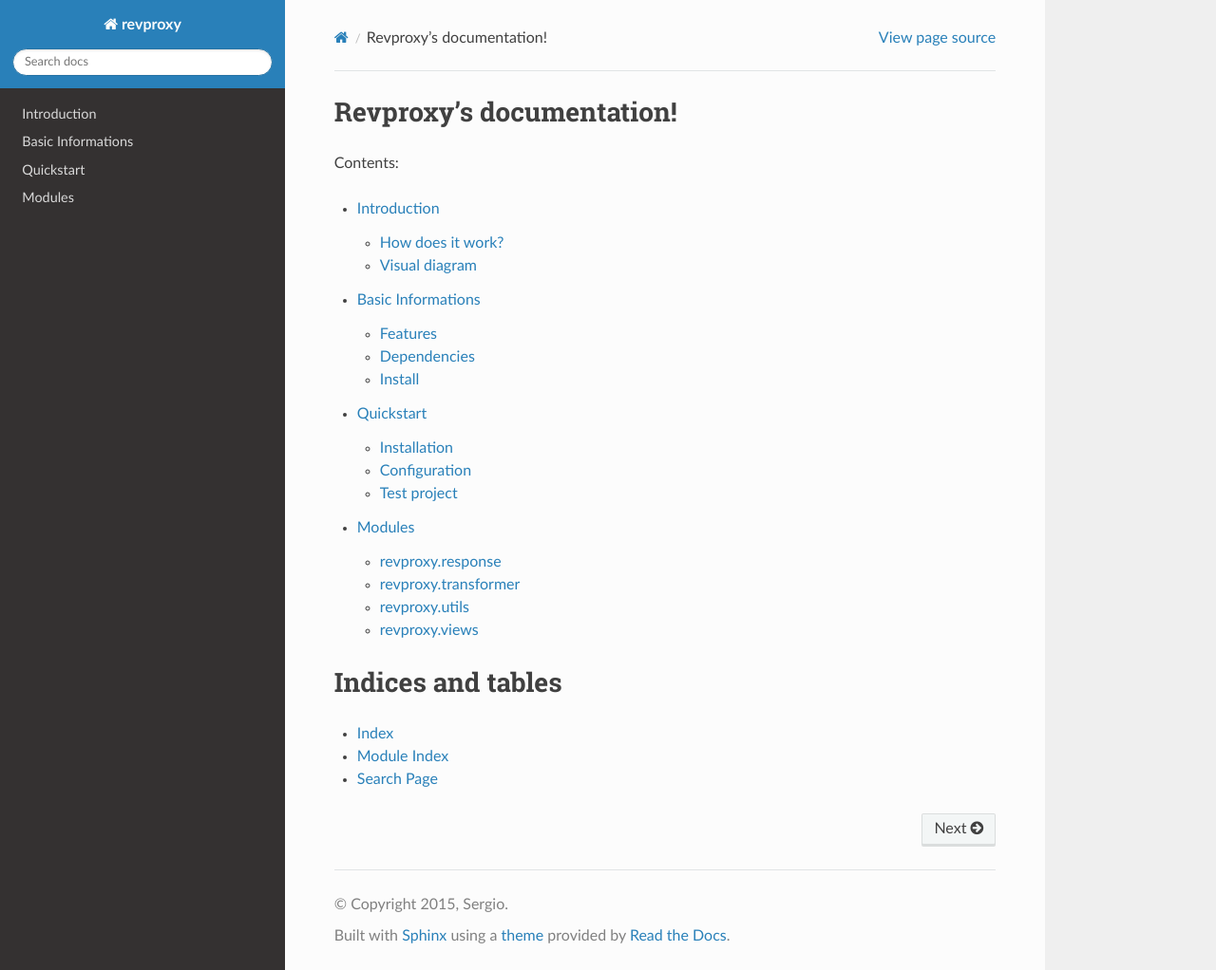
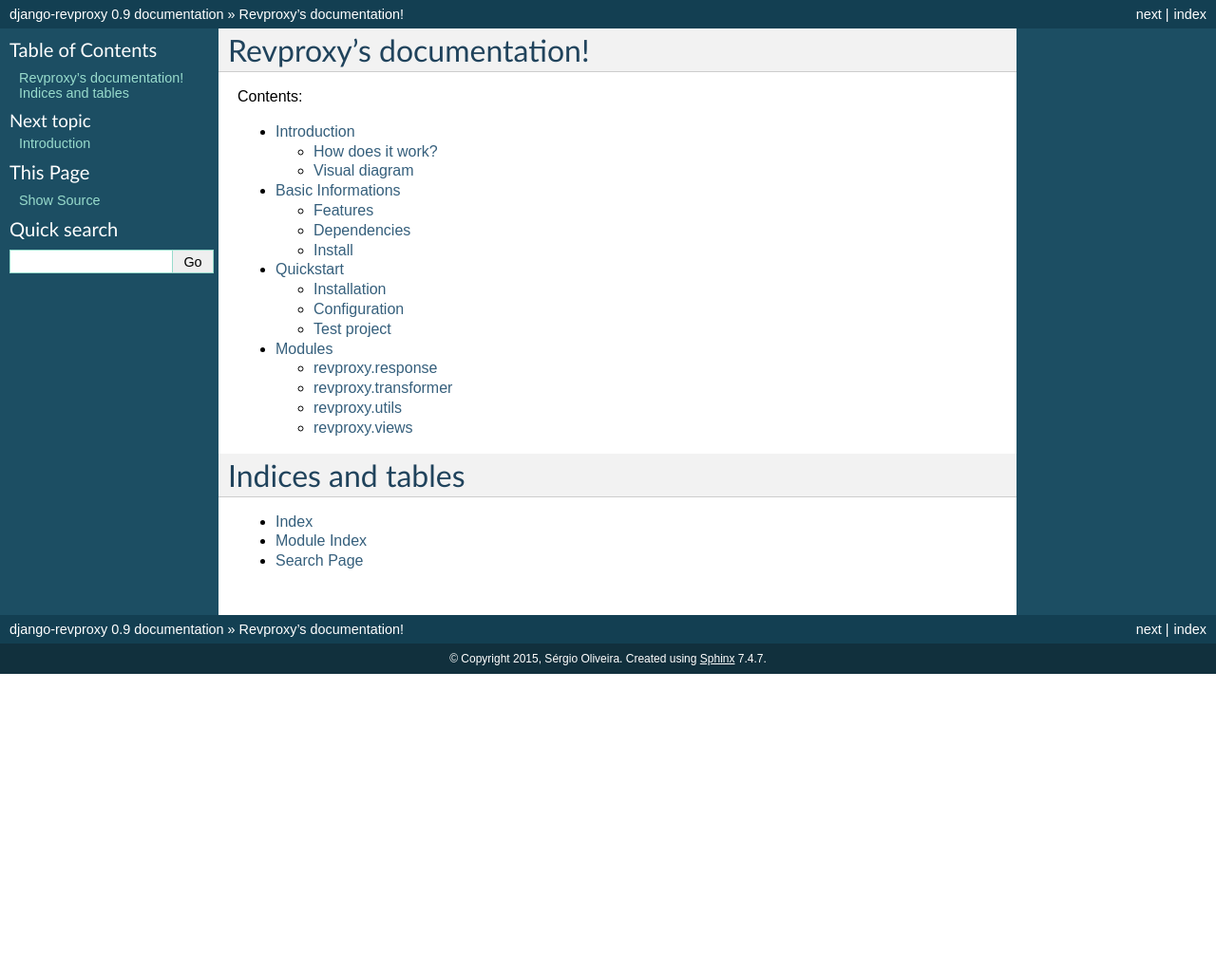
Before and after one commit to jazzband/django-revproxy, a Sphinx documentation site: the page built from docs/index.rst, in a window 1280 px wide and 1022 px high. Shown: the whole window at 95% size. Built offline with Sphinx 7.4.7, drawn with Linux system fonts in a browser that asks for light colours; formulas are drawn with MathJax 3.

Commit message:
Updated conf.py

```diff
--- a/docs/conf.py
+++ b/docs/conf.py
@@ -1,7 +1,7 @@
 # -*- coding: utf-8 -*-
 #
-# revproxy documentation build configuration file, created by
-# sphinx-quickstart on Mon Feb 23 22:05:23 2015.
+# django-revproxy documentation build configuration file, created by
+# sphinx-quickstart on Wed Mar  4 10:44:29 2015.
 #
 # This file is execfile()d with the current directory set to its
 # containing dir.
@@ -14,13 +14,11 @@
 
 import sys
 import os
-import sphinx_rtd_theme
-from sphinx.ext.autodoc import ModuleLevelDocumenter, DataDocumenter
 
 # If extensions (or modules to document with autodoc) are in another directory,
 # add these directories to sys.path here. If the directory is relative to the
 # documentation root, use os.path.abspath to make it absolute, like shown here.
-sys.path.insert(0, os.path.abspath('..'))
+#sys.path.insert(0, os.path.abspath('.'))
 
 # -- General configuration ------------------------------------------------
 
@@ -32,6 +30,9 @@
 # ones.
 extensions = [
     'sphinx.ext.autodoc',
+    'sphinx.ext.doctest',
+    'sphinx.ext.pngmath',
+    'sphinx.ext.ifconfig',
     'sphinx.ext.viewcode',
 ]
 
@@ -48,17 +49,17 @@
 master_doc = 'index'
 
 # General information about the project.
-project = u'revproxy'
-copyright = u'2015, Sergio'
+project = u'django-revproxy'
+copyright = u'2015, Sérgio Oliveira'
 
 # The version info for the project you're documenting, acts as replacement for
 # |version| and |release|, also used in various other places throughout the
 # built documents.
 #
 # The short X.Y version.
-version = ''
+version = '0.9'
 # The full version, including alpha/beta/rc tags.
-release = ''
+release = '0.9'
 
 # The language for content autogenerated by Sphinx. Refer to documentation
 # for a list of supported languages.
@@ -72,7 +73,7 @@
 
 # List of patterns, relative to source directory, that match files and
 # directories to ignore when looking for source files.
-exclude_patterns = ['_build']
+exclude_patterns = []
 
 # The reST default role (used for this markup: `text`) to use for all
 # documents.
@@ -103,7 +104,7 @@
 
 # The theme to use for HTML and HTML Help pages.  See the documentation for
 # a list of builtin themes.
-html_theme = "sphinx_rtd_theme"
+html_theme = 'default'
 
 # Theme options are theme-specific and customize the look and feel of a theme
 # further.  For a list of options available for each theme, see the
@@ -112,7 +113,6 @@
 
 # Add any paths that contain custom themes here, relative to this directory.
 #html_theme_path = []
-html_theme_path = [sphinx_rtd_theme.get_html_theme_path()]
 
 # The name for this set of Sphinx documents.  If None, it defaults to
 # "<project> v<release> documentation".
@@ -182,7 +182,7 @@
 #html_file_suffix = None
 
 # Output file base name for HTML help builder.
-htmlhelp_basename = 'revproxydoc'
+htmlhelp_basename = 'django-revproxydoc'
 
 
 # -- Options for LaTeX output ---------------------------------------------
@@ -202,8 +202,8 @@
 # (source start file, target name, title,
 #  author, documentclass [howto, manual, or own class]).
 latex_documents = [
-  ('index', 'revproxy.tex', u'revproxy Documentation',
-   u'Sergio', 'manual'),
+  ('index', 'django-revproxy.tex', u'django-revproxy Documentation',
+   u'Sérgio Oliveira', 'manual'),
 ]
 
 # The name of an image file (relative to this directory) to place at the top of
@@ -232,8 +232,8 @@
 # One entry per manual page. List of tuples
 # (source start file, name, description, authors, manual section).
 man_pages = [
-    ('index', 'revproxy','info',u'revproxy Documentation',
-     [u'Sergio'], 1)
+    ('index', 'django-revproxy', u'django-revproxy Documentation',
+     [u'Sérgio Oliveira'], 1)
 ]
 
 # If true, show URL addresses after external links.
@@ -246,8 +246,8 @@
 # (source start file, target name, title, author,
 #  dir menu entry, description, category)
 texinfo_documents = [
-  ('index', 'revproxy', u'revproxy Documentation',
-   u'Sergio', 'revproxy', 'One line description of project.',
+  ('index', 'django-revproxy', u'django-revproxy Documentation',
+   u'Sérgio Oliveira', 'django-revproxy', 'One line description of project.',
    'Miscellaneous'),
 ]
 
@@ -262,79 +262,3 @@
 
 # If true, do not generate a @detailmenu in the "Top" node's menu.
 #texinfo_no_detailmenu = False
-
-
-# -- Options for Epub output ----------------------------------------------
-
-# Bibliographic Dublin Core info.
-epub_title = u'revproxy'
-epub_author = u'Sergio'
-epub_publisher = u'Sergio'
-epub_copyright = u'2015, Sergio'
-
-# The basename for the epub file. It defaults to the project name.
-#epub_basename = u'revproxy'
-
-# The HTML theme for the epub output. Since the default themes are not optimized
-# for small screen space, using the same theme for HTML and epub output is
-# usually not wise. This defaults to 'epub', a theme designed to save visual
-# space.
-#epub_theme = 'epub'
-
-# The language of the text. It defaults to the language option
-# or en if the language is not set.
-#epub_language = ''
-
-# The scheme of the identifier. Typical schemes are ISBN or URL.
-#epub_scheme = ''
-
-# The unique identifier of the text. This can be a ISBN number
-# or the project homepage.
-#epub_identifier = ''
-
-# A unique identification for the text.
-#epub_uid = ''
-
-# A tuple containing the cover image and cover page html template filenames.
-#epub_cover = ()
-
-# A sequence of (type, uri, title) tuples for the guide element of content.opf.
-#epub_guide = ()
-
-# HTML files that should be inserted before the pages created by sphinx.
-# The format is a list of tuples containing the path and title.
-#epub_pre_files = []
-
-# HTML files shat should be inserted after the pages created by sphinx.
-# The format is a list of tuples containing the path and title.
-#epub_post_files = []
-
-# A list of files that should not be packed into the epub file.
-epub_exclude_files = ['search.html']
-
-# The depth of the table of contents in toc.ncx.
-#epub_tocdepth = 3
-
-# Allow duplicate toc entries.
-#epub_tocdup = True
-
-# Choose between 'default' and 'includehidden'.
-#epub_tocscope = 'default'
-
-# Fix unsupported image types using the PIL.
-#epub_fix_images = False
-
-# Scale large images.
-#epub_max_image_width = 0
-
-# How to display URL addresses: 'footnote', 'no', or 'inline'.
-#epub_show_urls = 'inline'
-
-# If false, no index is generated.
-#epub_use_index = True
-
-
-def add_directive_header(self,sig):
-    ModuleLevelDocumenter.add_directive_header(self,sig)
-
-DataDocumenter.add_directive_header = add_directive_header
```
